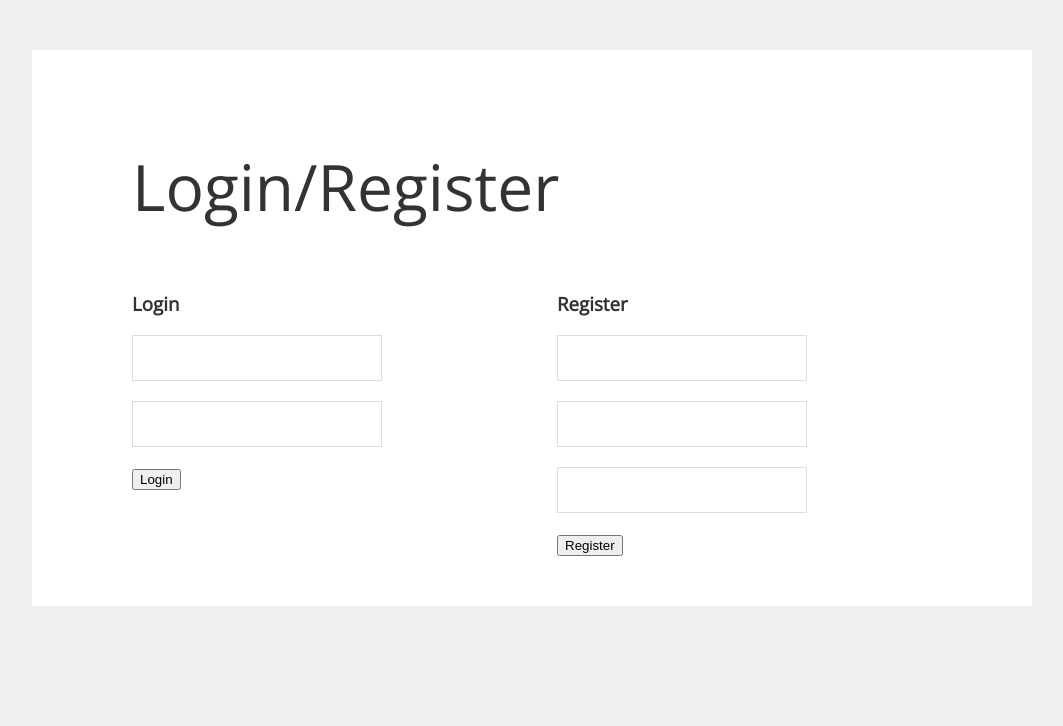
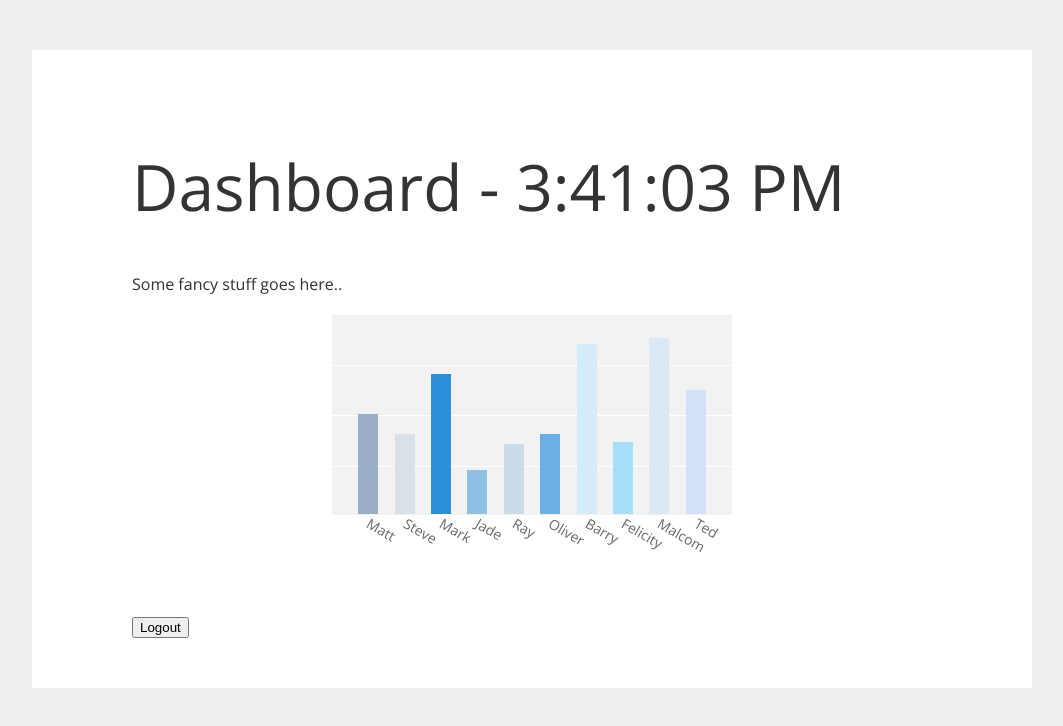
Before and after one commit to tamalchowdhury/react-login-flow, a React (Create React App) app: page / in a window 1280 px wide. Shown: the top 726 px of the page, without its empty margins (108-1171 px from the left). Built offline with nearby package versions, Linux system fonts and the light colour scheme.

Commit message:
Added bar graph in dashboard

```diff
--- a/src/App.js
+++ b/src/App.js
@@ -1,5 +1,6 @@
 import React from 'react';
 import './App.css';
+import Bars from './Bars';
 
 // Degug mode:
 const DEBUG = true;
@@ -24,7 +25,9 @@ class Dashboard extends React.Component {
     return (
       <div>
         <h1>Dashboard - {this.state.time}</h1>
-        <div>Show some fancy things here..</div>
+        <p>Some fancy stuff goes here..</p>
+        <Bars />
+        <button onClick={this.props.logout}>Logout</button>
       </div>
     );
   }
@@ -95,10 +98,10 @@ class Homepage extends React.Component {
           <div className="register">
             <h3>Register</h3>
             <form action="">
-              <input type="text" name="username" />
-              <input type="password" name="password" />
-              <input type="password" name="password-again" />
-              <button>Register</button>
+              <input type="text" name="username" disabled />
+              <input type="password" name="password" disabled />
+              <input type="password" name="password-again" disabled />
+              <button disabled>Register</button>
             </form>
           </div>
         </div>
@@ -109,7 +112,7 @@ class Homepage extends React.Component {
 
 class App extends React.Component {
   state = {
-    loggedIn: false,
+    loggedIn: true,
     username: '',
     token: ''
   };
@@ -124,9 +127,17 @@ class App extends React.Component {
     });
   };
 
+  logout = () => {
+    this.setState({
+      loggedIn: false,
+      username: null,
+      token: null
+    });
+  };
+
   render() {
     const Page = this.state.loggedIn ? (
-      <Dashboard />
+      <Dashboard logout={this.logout} />
     ) : (
       <Homepage storeLoginInfo={this.storeLoginInfo} />
     );
--- /dev/null
+++ b/src/Bars.jsx
@@ -0,0 +1,23 @@
+import React from 'react';
+import './dash-bar.css';
+
+class Bars extends React.Component {
+  render() {
+    return (
+      <div class="igFrameBar">
+        <div class="igData igData1"></div>
+        <div class="igData igData2"></div>
+        <div class="igData igData3"></div>
+        <div class="igData igData4"></div>
+        <div class="igData igData5"></div>
+        <div class="igData igData6"></div>
+        <div class="igData igData7"></div>
+        <div class="igData igData8"></div>
+        <div class="igData igData9"></div>
+        <div class="igData igData10"></div>
+      </div>
+    );
+  }
+}
+
+export default Bars;
--- /dev/null
+++ b/src/dash-bar.css
@@ -0,0 +1,433 @@
+/* CSS for the dashboard bars */
+
+.igFrameBar {
+  width: 400px;
+  height: 200px;
+  position: relative;
+  background: #f2f2f2;
+  margin: 15% auto 0px auto;
+  transform: translate(0, -50%);
+}
+.igFrameBar:before {
+  content: '';
+  width: 100%;
+  height: 1px;
+  background: #fff;
+  position: absolute;
+  top: 50%;
+}
+.igFrameBar:after {
+  content: '';
+  width: 100%;
+  height: 50%;
+  background: transparent;
+  position: absolute;
+  top: 25%;
+  border-top: 1px solid #fff;
+  border-bottom: 1px solid #fff;
+}
+.igData {
+  width: 20px;
+  position: absolute;
+  bottom: 1px;
+  margin: 0px 0px 0px 0px;
+  z-index: 99;
+  float: left;
+}
+.igData1 {
+  background: #9baec8;
+  height: 0px;
+  left: 26.3636363636px;
+  -webkit-animation: showBar1 1.2s 0.1s forwards;
+  -moz-animation: showBar1 1.2s 0.1s forwards;
+  animation: showBar1 1.2s 0.1s forwards;
+}
+.igData2 {
+  background: #d9e1e8;
+  height: 0px;
+  left: 62.7272727273px;
+  -webkit-animation: showBar2 1.2s 0.2s forwards;
+  -moz-animation: showBar2 1.2s 0.2s forwards;
+  animation: showBar2 1.2s 0.2s forwards;
+}
+.igData3 {
+  background: #2b90d9;
+  height: 0px;
+  left: 99.0909090909px;
+  -webkit-animation: showBar3 1.2s 0.3s forwards;
+  -moz-animation: showBar3 1.2s 0.3s forwards;
+  animation: showBar3 1.2s 0.3s forwards;
+}
+.igData4 {
+  background: #8ec0e4;
+  height: 0px;
+  left: 135.4545454545px;
+  -webkit-animation: showBar4 1.2s 0.4s forwards;
+  -moz-animation: showBar4 1.2s 0.4s forwards;
+  animation: showBar4 1.2s 0.4s forwards;
+}
+.igData5 {
+  background: #cadbe9;
+  height: 0px;
+  left: 171.8181818182px;
+  -webkit-animation: showBar5 1.2s 0.5s forwards;
+  -moz-animation: showBar5 1.2s 0.5s forwards;
+  animation: showBar5 1.2s 0.5s forwards;
+}
+.igData6 {
+  background: #6aafe6;
+  height: 0px;
+  left: 208.1818181818px;
+  -webkit-animation: showBar6 1.2s 0.6s forwards;
+  -moz-animation: showBar6 1.2s 0.6s forwards;
+  animation: showBar6 1.2s 0.6s forwards;
+}
+.igData7 {
+  background: #d6ecfa;
+  height: 0px;
+  left: 244.5454545455px;
+  -webkit-animation: showBar7 1.2s 0.7s forwards;
+  -moz-animation: showBar7 1.2s 0.7s forwards;
+  animation: showBar7 1.2s 0.7s forwards;
+}
+.igData8 {
+  background: #a5dff9;
+  height: 0px;
+  left: 280.9090909091px;
+  -webkit-animation: showBar8 1.2s 0.8s forwards;
+  -moz-animation: showBar8 1.2s 0.8s forwards;
+  animation: showBar8 1.2s 0.8s forwards;
+}
+.igData9 {
+  background: #dae9f4;
+  height: 0px;
+  left: 317.2727272727px;
+  -webkit-animation: showBar9 1.2s 0.9s forwards;
+  -moz-animation: showBar9 1.2s 0.9s forwards;
+  animation: showBar9 1.2s 0.9s forwards;
+}
+.igData10 {
+  background: #d3e0f7;
+  height: 0px;
+  left: 353.6363636364px;
+  -webkit-animation: showBar10 1.2s 1s forwards;
+  -moz-animation: showBar10 1.2s 1s forwards;
+  animation: showBar10 1.2s 1s forwards;
+}
+.igData:before {
+  position: absolute;
+  top: -16px;
+  font-size: 12px;
+  color: #333;
+  font-weight: 300;
+}
+.igData1:before {
+  content: 50%;
+}
+.igData2:before {
+  content: 40%;
+}
+.igData3:before {
+  content: 70%;
+}
+.igData4:before {
+  content: 22%;
+}
+.igData5:before {
+  content: 35%;
+}
+.igData6:before {
+  content: 40%;
+}
+.igData7:before {
+  content: 85%;
+}
+.igData8:before {
+  content: 36%;
+}
+.igData9:before {
+  content: 88%;
+}
+.igData10:before {
+  content: 62%;
+}
+.igData:after {
+  position: absolute;
+  bottom: -55px;
+  transform: rotate(30deg);
+  color: #666;
+  font-size: 14px;
+  text-align: left;
+  font-weight: 300;
+  width: 150px;
+}
+.igData1:after {
+  content: 'Matt';
+}
+.igData2:after {
+  content: 'Steve';
+}
+.igData3:after {
+  content: 'Mark';
+}
+.igData4:after {
+  content: 'Jade';
+}
+.igData5:after {
+  content: 'Ray';
+}
+.igData6:after {
+  content: 'Oliver';
+}
+.igData7:after {
+  content: 'Barry';
+}
+.igData8:after {
+  content: 'Felicity';
+}
+.igData9:after {
+  content: 'Malcom';
+}
+.igData10:after {
+  content: 'Ted';
+}
+@-webkit-keyframes showBar1 {
+  0% {
+    height: 0px;
+  }
+  100% {
+    height: 50%;
+  }
+}
+@-webkit-keyframes showBar2 {
+  0% {
+    height: 0px;
+  }
+  100% {
+    height: 40%;
+  }
+}
+@-webkit-keyframes showBar3 {
+  0% {
+    height: 0px;
+  }
+  100% {
+    height: 70%;
+  }
+}
+@-webkit-keyframes showBar4 {
+  0% {
+    height: 0px;
+  }
+  100% {
+    height: 22%;
+  }
+}
+@-webkit-keyframes showBar5 {
+  0% {
+    height: 0px;
+  }
+  100% {
+    height: 35%;
+  }
+}
+@-webkit-keyframes showBar6 {
+  0% {
+    height: 0px;
+  }
+  100% {
+    height: 40%;
+  }
+}
+@-webkit-keyframes showBar7 {
+  0% {
+    height: 0px;
+  }
+  100% {
+    height: 85%;
+  }
+}
+@-webkit-keyframes showBar8 {
+  0% {
+    height: 0px;
+  }
+  100% {
+    height: 36%;
+  }
+}
+@-webkit-keyframes showBar9 {
+  0% {
+    height: 0px;
+  }
+  100% {
+    height: 88%;
+  }
+}
+@-webkit-keyframes showBar10 {
+  0% {
+    height: 0px;
+  }
+  100% {
+    height: 62%;
+  }
+}
+@-moz-keyframes showBar1 {
+  0% {
+    height: 0px;
+  }
+  100% {
+    height: 50%;
+  }
+}
+@-moz-keyframes showBar2 {
+  0% {
+    height: 0px;
+  }
+  100% {
+    height: 40%;
+  }
+}
+@-moz-keyframes showBar3 {
+  0% {
+    height: 0px;
+  }
+  100% {
+    height: 70%;
+  }
+}
+@-moz-keyframes showBar4 {
+  0% {
+    height: 0px;
+  }
+  100% {
+    height: 22%;
+  }
+}
+@-moz-keyframes showBar5 {
+  0% {
+    height: 0px;
+  }
+  100% {
+    height: 35%;
+  }
+}
+@-moz-keyframes showBar6 {
+  0% {
+    height: 0px;
+  }
+  100% {
+    height: 40%;
+  }
+}
+@-moz-keyframes showBar7 {
+  0% {
+    height: 0px;
+  }
+  100% {
+    height: 85%;
+  }
+}
+@-moz-keyframes showBar8 {
+  0% {
+    height: 0px;
+  }
+  100% {
+    height: 36%;
+  }
+}
+@-moz-keyframes showBar9 {
+  0% {
+    height: 0px;
+  }
+  100% {
+    height: 88%;
+  }
+}
+@-moz-keyframes showBar10 {
+  0% {
+    height: 0px;
+  }
+  100% {
+    height: 62%;
+  }
+}
+@keyframes showBar1 {
+  0% {
+    height: 0px;
+  }
+  100% {
+    height: 50%;
+  }
+}
+@keyframes showBar2 {
+  0% {
+    height: 0px;
+  }
+  100% {
+    height: 40%;
+  }
+}
+@keyframes showBar3 {
+  0% {
+    height: 0px;
+  }
+  100% {
+    height: 70%;
+  }
+}
+@keyframes showBar4 {
+  0% {
+    height: 0px;
+  }
+  100% {
+    height: 22%;
+  }
+}
+@keyframes showBar5 {
+  0% {
+    height: 0px;
+  }
+  100% {
+    height: 35%;
+  }
+}
+@keyframes showBar6 {
+  0% {
+    height: 0px;
+  }
+  100% {
+    height: 40%;
+  }
+}
+@keyframes showBar7 {
+  0% {
+    height: 0px;
+  }
+  100% {
+    height: 85%;
+  }
+}
+@keyframes showBar8 {
+  0% {
+    height: 0px;
+  }
+  100% {
+    height: 36%;
+  }
+}
+@keyframes showBar9 {
+  0% {
+    height: 0px;
+  }
+  100% {
+    height: 88%;
+  }
+}
+@keyframes showBar10 {
+  0% {
+    height: 0px;
+  }
+  100% {
+    height: 62%;
+  }
+}
```
